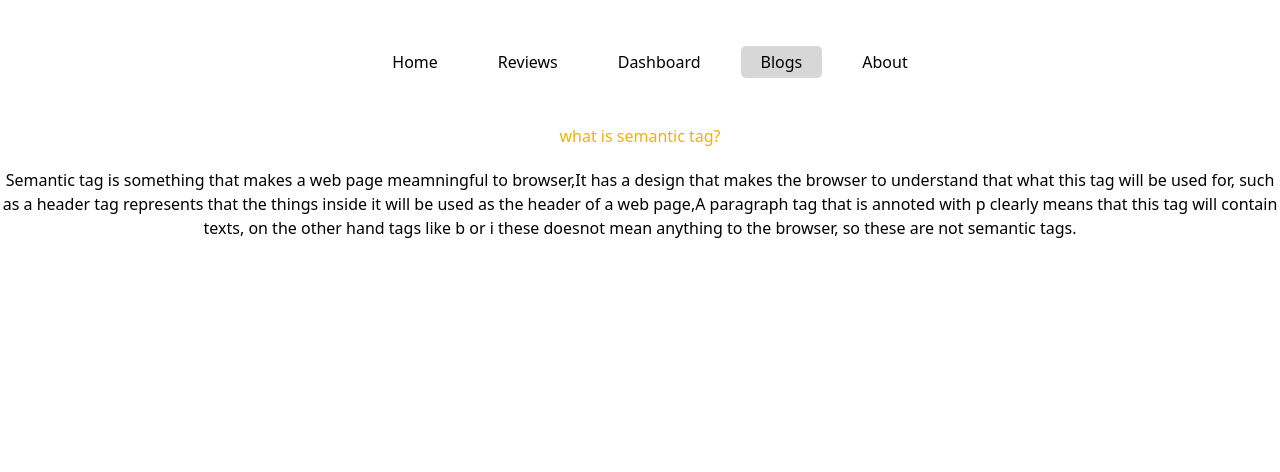
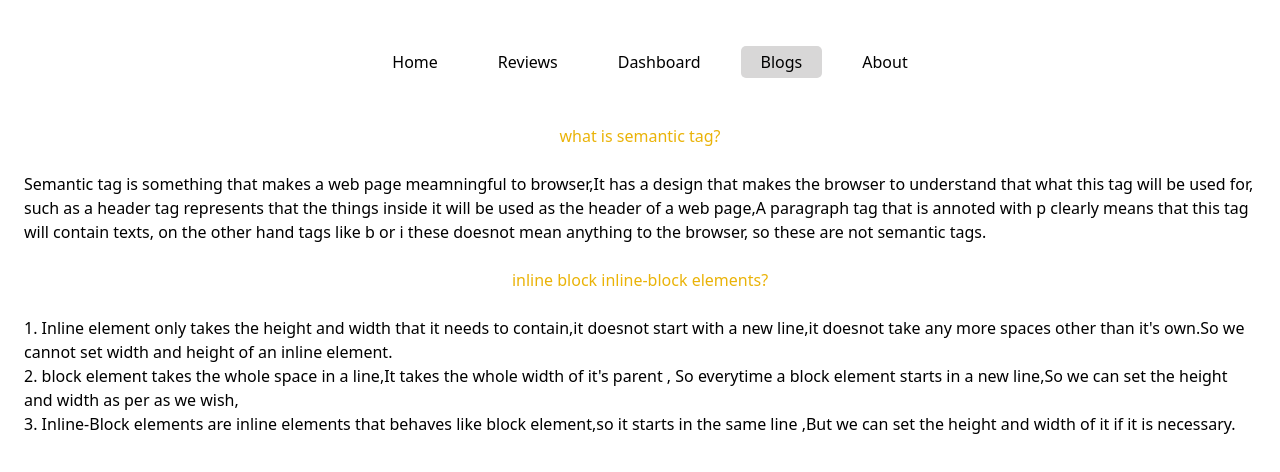
Before and after one commit to gazifahad/assignment9, a React (Create React App) app: page /blogs in a window 1280 px wide. Shown: the top 472 px of the page. Built offline with nearby package versions, Linux system fonts and the light colour scheme.

Commit message:
all the components revised

```diff
--- a/src/Components/Blogs/Blogs.js
+++ b/src/Components/Blogs/Blogs.js
@@ -4,8 +4,15 @@ const Blogs = () => {
     return (
         <div>
             <h1 className='text-yellow-500 my-5'>what is semantic tag?</h1>
-            <p>Semantic tag is something that makes a web page meamningful to browser,It has a design that makes the browser to understand that what this tag will be used for, such as a header tag represents that the things inside it will be used as the header of a web page,A paragraph tag that is annoted with p clearly means that this tag will contain texts, on the other hand tags like b or i these doesnot mean anything to the browser, so these are not semantic tags.  </p>
+            <p className='text-left m-6'>Semantic tag is something that makes a web page meamningful to browser,It has a design that makes the browser to understand that what this tag will be used for, such as a header tag represents that the things inside it will be used as the header of a web page,A paragraph tag that is annoted with p clearly means that this tag will contain texts, on the other hand tags like b or i these doesnot mean anything to the browser, so these are not semantic tags.  </p>
+            <h1 className='text-yellow-500 my-5 mx-5'>inline block inline-block elements?</h1>
+            <p className='text-left m-6'>
+                1. Inline element only takes the height and width that it needs to contain,it doesnot start with a new line,it doesnot take any more spaces other than it's own.So we cannot set width and height of an inline element. <br></br>
+                2. block element takes the whole space in a line,It takes the whole width of it's parent , So everytime a block element starts in a new line,So we can set the height and width as per as we wish, <br></br>
+                3. Inline-Block elements are inline elements that behaves like block element,so it starts in the same line ,But we can set the height and width of it if it is necessary.
+            </p>
         </div>
+
     );
 };
 
```
